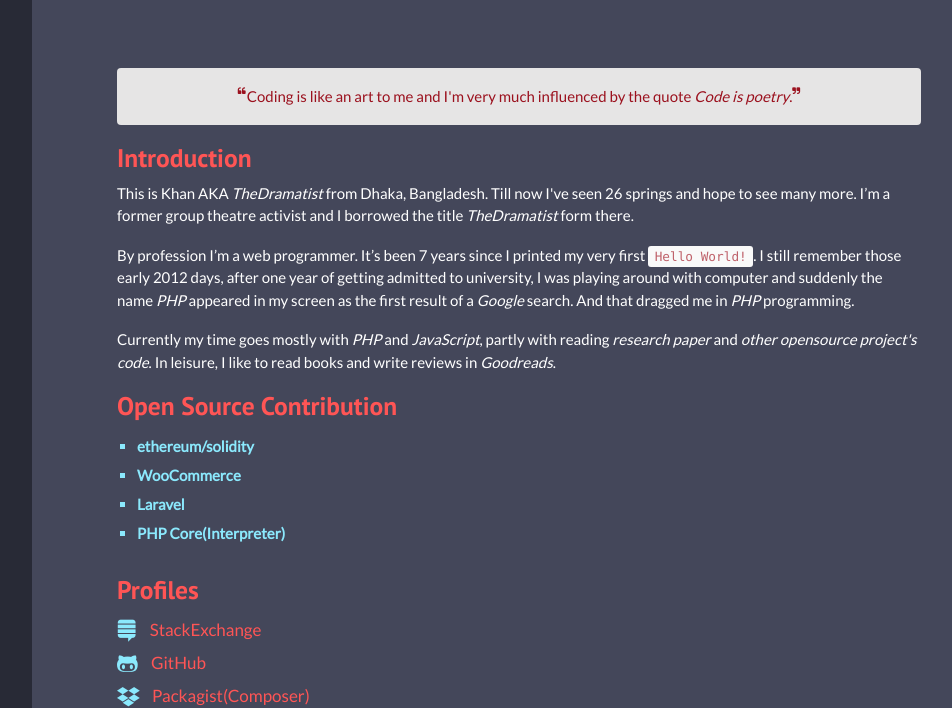
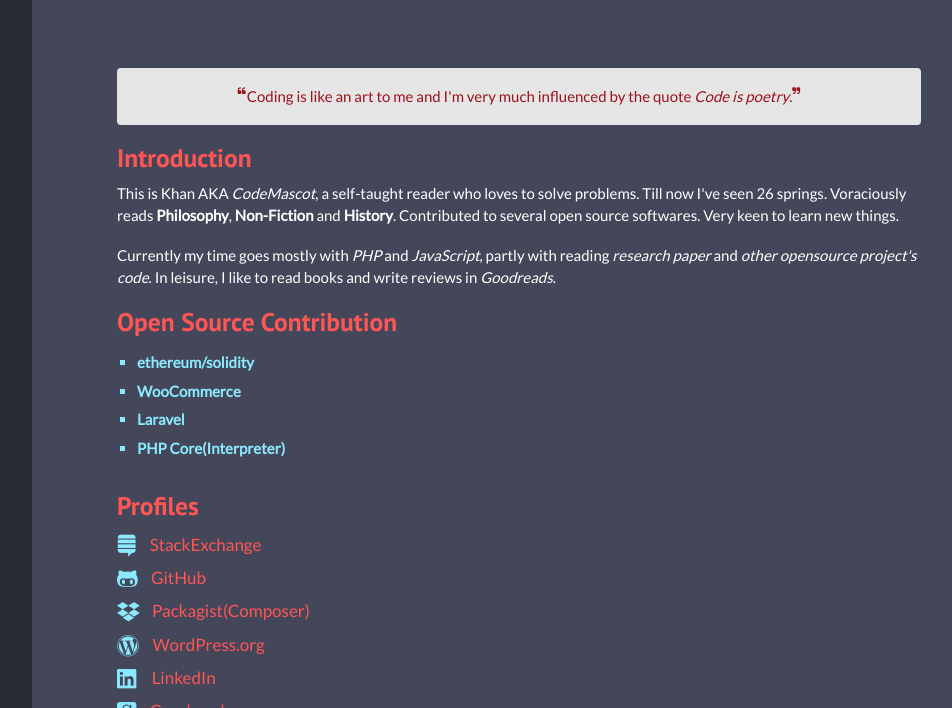
Before and after one commit to khanrn/codemascot.github.io, a Jekyll site: the page built from about-me/index.html, in a window 1280 px wide and 1308 px high, cut to the strip 0-708 px from the top of the window. Shown: the whole strip, without its empty margins (274-1226 px from the left). Built offline with Jekyll 4.4.1, drawn with Linux system fonts in a browser that asks for light colours; nearby versions of some CDN libraries; some web fonts are replaced.

Commit message:
Introduction Fixed

```diff
--- a/about-me/index.html
+++ b/about-me/index.html
@@ -7,8 +7,7 @@
 <div class="page">
 	<p class="message">Coding is like an art to me and I'm very much influenced by the quote <em>Code is poetry</em>.</p>
 	<h1 class="page-title">Introduction</h1>
-	<p>This is Khan AKA <em>TheDramatist</em> from Dhaka, Bangladesh. Till now I've seen <span id="age-year"></span> springs and hope to see many more. I’m a former group theatre activist and I borrowed the title <em>TheDramatist</em> form there.</p>
-	<p>By profession I’m a web programmer. It’s been <span id="experience-year"></span> years since I printed my very first <code>Hello World!</code>. I still remember those early 2012 days, after one year of getting admitted to university, I was playing around with computer and suddenly the name <em>PHP</em> appeared in my screen as the first result of a <em>Google</em> search. And that dragged me in <em>PHP</em> programming.</p>
+	<p>This is Khan AKA <em>CodeMascot</em>, a self-taught reader who loves to solve problems. Till now I've seen <span id="age-year"></span> springs. Voraciously reads <b>Philosophy</b>, <b>Non-Fiction</b> and <b>History</b>. Contributed to several open source softwares. Very keen to learn new things.
 	<p>Currently my time goes mostly with <em>PHP</em> and <em>JavaScript</em>, partly with reading <em>research paper</em> and <em>other opensource project's code</em>. In leisure, I like to read books and write reviews in <i>Goodreads</i>.</p>
 
 	<h1 class="page-title">Open Source Contribution</h>
```
